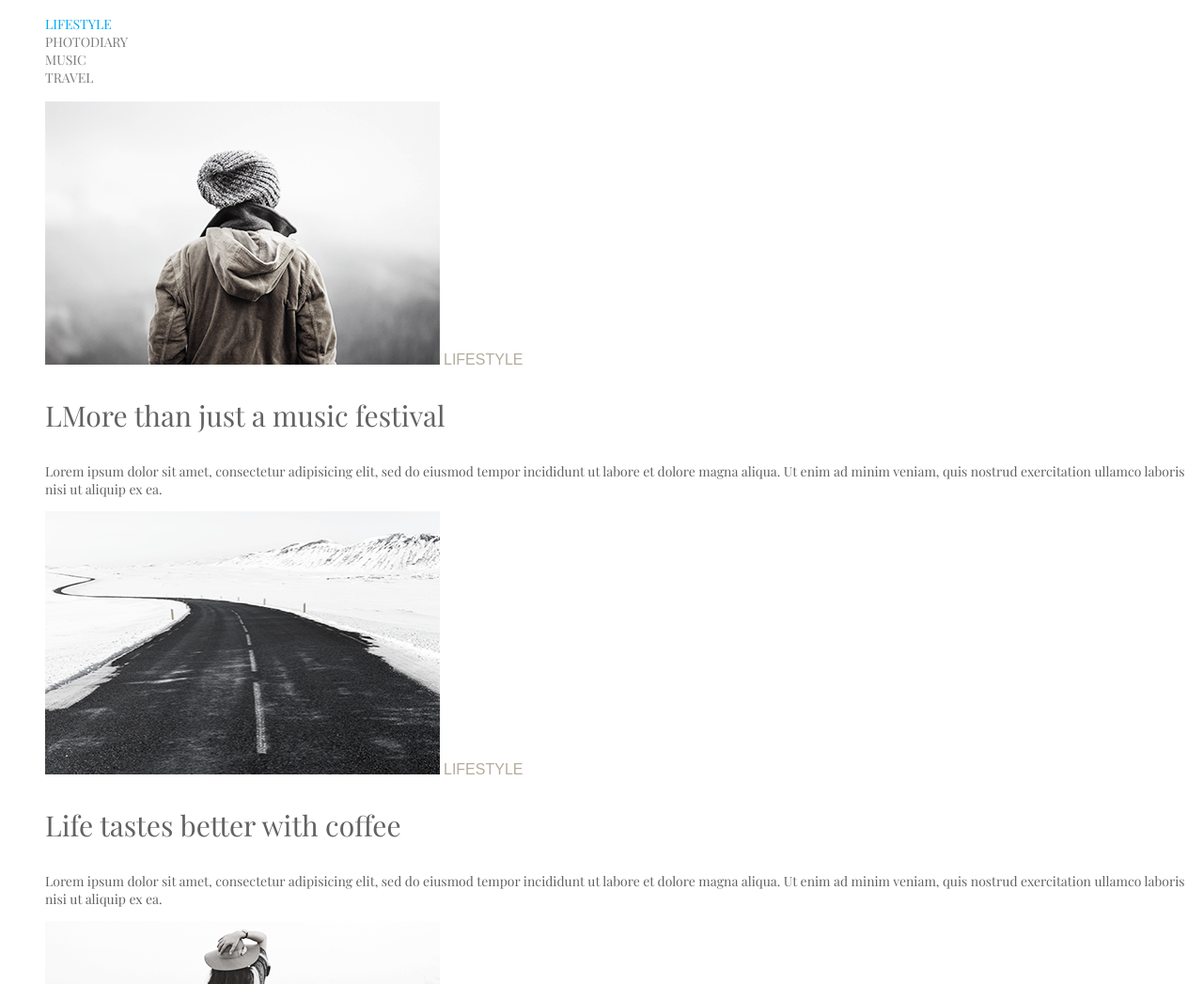
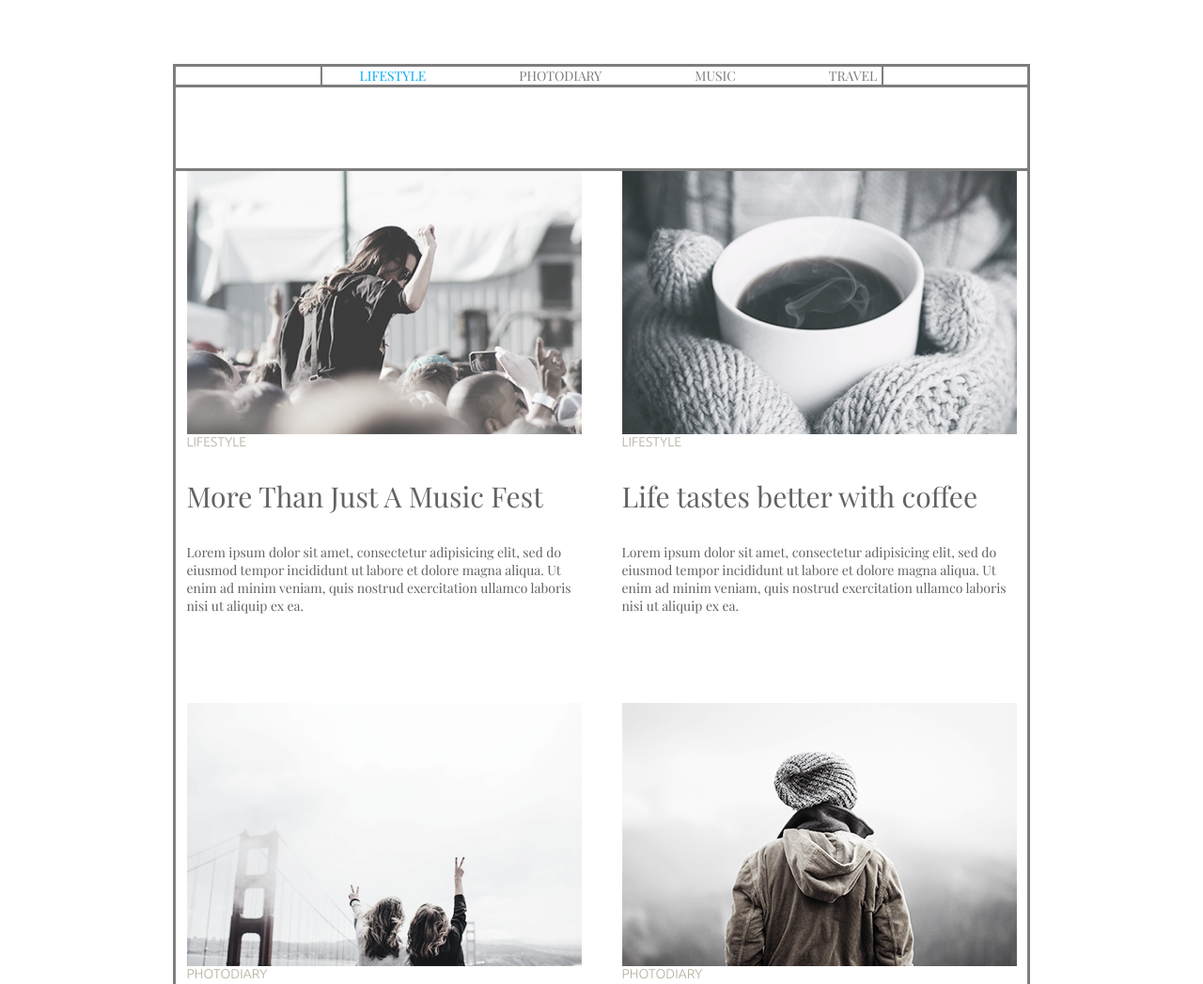
Before and after one commit to mentalhealf/photo-blog, a plain HTML site: page index.html in a window 1280 px wide. Shown: the top 1047 px of the page at 94% size. Drawn offline with nearby package versions, Linux system fonts and the light colour scheme.

Commit message:
new code lol

```diff
--- a/index.html
+++ b/index.html
@@ -1,105 +1,144 @@
-<!DOCTYPE html>
 <html lang="en">
-
   <head>
     <meta charset="UTF-8" />
     <meta name="viewport" content="width=device-width, initial-scale=1.0" />
-  <title>figma css</title>
-  <link rel="stylesheet" href="style.css">
-  <link rel="preconnect" href="https://fonts.googleapis.com">
-  <link rel="preconnect" href="https://fonts.gstatic.com" crossorigin>
+    <title>CSS-Basic</title>
+    <link rel="stylesheet" href="style.css" />
+
+    <link rel="preconnect" href="https://fonts.googleapis.com/" />
+    <link rel="preconnect" href="https://fonts.gstatic.com/" crossorigin />
     <link
-    href="https://fonts.googleapis.com/css2?family=Josefin+Sans:ital@1&family=Noto+Sans+JP&family=Noto+Sans+Kawi&family=Playfair+Display&family=Raleway&display=swap"
-    rel="stylesheet">
+      href="https://fonts.googleapis.com/css2?family=Playfair+Display&display=swap"
+      rel="stylesheet"
+    />
+    <link rel="preconnect" href="https://fonts.googleapis.com/" />
+    <link rel="preconnect" href="https://fonts.gstatic.com/" crossorigin />
+    <link
+      href="https://fonts.googleapis.com/css2?family=Ubuntu:wght@300&display=swap"
+      rel="stylesheet"
+    />
   </head>
-
   <body>
-  <header>
+    <div class="container">
+      <header class="container header">
         <nav>
           <ul class="header_list">
-        <li class="header_item"><a class="header_link_active" href="#">LIFESTYLE</a></li>
-        <li class="header_item"><a class="header_link" href="#">PHOTODIARY</a></li>
-        <li class="header_item"><a class="header_link" href="#">MUSIC</a></li>
-        <li class="header_item"><a class="header_link" href="#">TRAVEL</a></li>
+            <li class="header_item">
+              <a href="#" class="header_link active">LIFESTYLE</a>
+            </li>
+            <li class="header_item">
+              <a href="#" class="header_link">PHOTODIARY</a>
+            </li>
+            <li class="header_item">
+              <a href="#" class="header_link">MUSIC</a>
+            </li>
+            <li class="header_item">
+              <a href="#" class="header_link">TRAVEL</a>
+            </li>
           </ul>
         </nav>
       </header>
-  <main>
-    <ul>
-      <li class="card_item">
-        <img width="420" height="280" src="qwe6.png" alt="asd" />
-        <span class="span_title"> LIFESTYLE </span>
-        <h3 class="title_card">LMore than just a music festival</h3>
-        <p class="pharograph_description">
+      <main class="container main">
+        <ul class="content_list">
+          <li class="card-item">
+<img
+              width="420"
+              height="280"
+              src="qwe1.png"
+              alt="Festival Photo"
+            />
+            <br /><span class="span_title">LIFESTYLE</span>
+            <h3 class="title_card">More Than Just A Music Fest</h3>
+            <p class="txt_par">
               Lorem ipsum dolor sit amet, consectetur adipisicing elit, sed do
-          eiusmod tempor incididunt ut labore et dolore magna aliqua. Ut enim
-          ad minim veniam, quis nostrud exercitation ullamco laboris nisi ut
-          aliquip ex ea.
+              eiusmod tempor incididunt ut labore et dolore magna aliqua. Ut
+              enim ad minim veniam, quis nostrud exercitation ullamco laboris
+              nisi ut aliquip ex ea.
             </p>
           </li>
-
-      <li class="card_item">
-        <img src="qwe4.png" width="420" height="280" alt="asdf" />
-        <span class="span_title">LIFESTYLE </span>
+          <li class="card-item">
+            <img
+              width="420"
+              height="280"
+              src="qwe3.png"
+              alt="Coffee Photo"
+            />
+            <br /><span class="span_title">LIFESTYLE</span>
             <h3 class="title_card">Life tastes better with coffee</h3>
-        <p class="pharograph_description">
+            <p class="txt_par">
               Lorem ipsum dolor sit amet, consectetur adipisicing elit, sed do
-          eiusmod tempor incididunt ut labore et dolore magna aliqua. Ut enim
-          ad minim veniam, quis nostrud exercitation ullamco laboris nisi ut
-          aliquip ex ea.
+              eiusmod tempor incididunt ut labore et dolore magna aliqua. Ut
+              enim ad minim veniam, quis nostrud exercitation ullamco laboris
+              nisi ut aliquip ex ea.
             </p>
           </li>
-
-      <li class="card_item">
-        <img src="qwe2.png" width="420" height="280" alt="xzc" />
-        <span class="span_title">American dream</span>
+          <li class="card-item">
+            <img
+              width="420"
+              height="280"
+              src="qwe5.png"
+              alt="San Fransisco Bridge Photo"
+            />
+            <br /><span class="span_title">PHOTODIARY</span>
             <h3 class="title_card">American dream</h3>
-        <p class="pharograph_description">
+            <p class="txt_par">
               Lorem ipsum dolor sit amet, consectetur adipisicing elit, sed do
-          eiusmod tempor incididunt ut labore et dolore magna aliqua. Ut enim
-          ad minim veniam, quis nostrud exercitation ullamco laboris nisi ut
-          aliquip ex ea.
+              eiusmod tempor incididunt ut labore et dolore magna aliqua. Ut
+              enim ad minim veniam, quis nostrud exercitation ullamco laboris
+              nisi ut aliquip ex ea.
             </p>
           </li>
-
-      <li class="card_item">
-        <img src="qwe1.png" width="420" height="280" alt="oik" />
-        <span class="span_title">PHOTODAIRY</span>
+<li class="card-item">
+            <img
+              width="420"
+              height="280"
+              src="qwe6.png"
+              alt="American Alps Photo"
+            />
+            <br /><span class="span_title">PHOTODIARY</span>
             <h3 class="title_card">A day exploring the Alps</h3>
-        <p class="pharograph_description">
+            <p class="txt_par">
               Lorem ipsum dolor sit amet, consectetur adipisicing elit, sed do
-          eiusmod tempor incididunt ut labore et dolore magna aliqua. Ut enim
-          ad minim veniam, quis nostrud exercitation ullamco laboris nisi ut
-          aliquip ex ea.
+              eiusmod tempor incididunt ut labore et dolore magna aliqua. Ut
+              enim ad minim veniam, quis nostrud exercitation ullamco laboris
+              nisi ut aliquip ex ea.
             </p>
           </li>
-
-        <li class="card_item">
-          <img src="qwe5.png" width="420" height="280" alt="yut" />
-          <span class="span_title">LIFESTYLE</span>
+          <li class="card-item">
+            <img
+              width="420"
+              height="280"
+              src="qwe2.png"
+              alt="Road in a desert"
+            />
+            <br /><span class="span_title">LIFESTYLE</span>
             <h3 class="title_card">Top 10 song for running</h3>
-          <p class="pharograph_description">
+            <p class="txt_par">
               Lorem ipsum dolor sit amet, consectetur adipisicing elit, sed do
-            eiusmod tempor incididunt ut labore et dolore magna aliqua. Ut enim
-            ad minim veniam, quis nostrud exercitation ullamco laboris nisi ut
-            aliquip ex ea.
+              eiusmod tempor incididunt ut labore et dolore magna aliqua. Ut
+              enim ad minim veniam, quis nostrud exercitation ullamco laboris
+              nisi ut aliquip ex ea.
             </p>
           </li>
-
-        <li class="card_item">
-          <img src="qwe3.png" width="420" height="280" alt="zxcsda" />
-          <span class="span_title">LIFESTYLE</span>
+<li class="card-item">
+            <img
+              width="420"
+              height="280"
+              src="qwe4.png"
+              alt="Road in the Winter"
+            />
+            <br /><span class="span_title">LIFESTYLE</span>
             <h3 class="title_card">Cold winter days</h3>
-          <p class="pharograph_description">
+            <p class="txt_par">
               Lorem ipsum dolor sit amet, consectetur adipisicing elit, sed do
-            eiusmod tempor incididunt ut labore et dolore magna aliqua. Ut enim
-            ad minim veniam, quis nostrud exercitation ullamco laboris nisi ut
-            aliquip ex ea.
+              eiusmod tempor incididunt ut labore et dolore magna aliqua. Ut
+              enim ad minim veniam, quis nostrud exercitation ullamco laboris
+              nisi ut aliquip ex ea.
             </p>
           </li>
-        <button class="load_btn">Load more</button>
         </ul>
       </main>
+      <button class="load_button">Load More</button>
+    </div>
   </body>
-
 </html>
--- a/style.css
+++ b/style.css
@@ -1,12 +1,28 @@
 :root {
     --header-accent-color: #03A9F4;
-    --gray-header-color: #7D7D7D;
-    --span-title-color: #B4AD9E;
-    --card-title-color: #626262;
+    --grey_header_color: #7D7D7D;
+    --span_title_color: #B4AD9E;
+    --common_txt_color: #626262;
+}
+
+.container {
+    width: 906px;
+    outline: solid var(--grey_header_color);
+    margin: 0 auto;
+}
+
+.header_link {
+    text-decoration: none;
+    color: var(--grey_header_color);
+
 }
 
 .header_list {
     list-style: none;
+    display: flex;
+    width: 555px;
+    outline: 2px solid var(--grey_header_color);
+    margin: auto;
 
 }
 
@@ -16,51 +32,68 @@
     font-style: normal;
     font-weight: 400;
     line-height: normal;
+    margin: 0 99px 0 0;
 }
 
-.header_link_active {
-    text-decoration: none;
+.active {
     color: var(--header-accent-color);
 }
 
-.header_link {
-    color: var(--gray-header-color);
-    text-decoration: none;
+.span_title {
+    font-family: 'Ubuntu', sans-serif;
+    color: var(--span_title_color);
+    font-size: 14px;
+    font-style: normal;
+    font-weight: 300;
+    line-height: normal;
 }
 
-.span_title {
-    color: var(--span-title-color);
-    font-family: 'Ubuntu', sans-serif;
+.header {
+    margin: 71px 0 92px 0;
+}
+
+
+.content_list {
+    list-style: none;
+    display: flex;
+    flex-wrap: wrap;
+    gap: 20px;
+    padding-left: 0;
+}
+
+.card-item {
+    width: 420px;
+    height: 546px;
+    margin: 0 auto;
+    padding: 0;
 }
 
 .title_card {
-    color: var(--card-title-color);
-    font-family: 'Playfair Display', sans-serif;
+    color: var(--common_txt_color);
+    font-family: 'Playfair Display', serif;
     font-size: 30px;
     font-style: normal;
     font-weight: 400;
     line-height: normal;
 }
 
-.pharograph_description {
+.txt_par {
+    color: var(--common_txt_color);
+    font-family: 'Playfair Display', serif;
+    font-size: 14px;
+    font-style: normal;
+    font-weight: 400;
+    line-height: normal;
+}
+
+.load_button {
     font-family: 'Playfair Display', serif;
     font-size: 14px;
     font-weight: 400;
-    line-height: 19px;
-    text-align: left;
-    color: var(--card-title-color);
+    line-height: 35px;
+    display: block;
+    margin: 0 auto;
+    padding: 20px 48px 21px 49px;
+    border: 1px solid var(--common_txt_color);
+    background-color: white;
 }
-
-.card_item {
-    list-style-type: none;
-}
-
-.load_btn {
-    font-family: 'Playfair Display', serif;
-    font-size: 14px;
-    font-weight: 400;
-    line-height: 19px;
-    text-align: left;
-    color: var(--card-title-color);
-
-}
```
Lines whose indentation alone changed are shown as unchanged.
